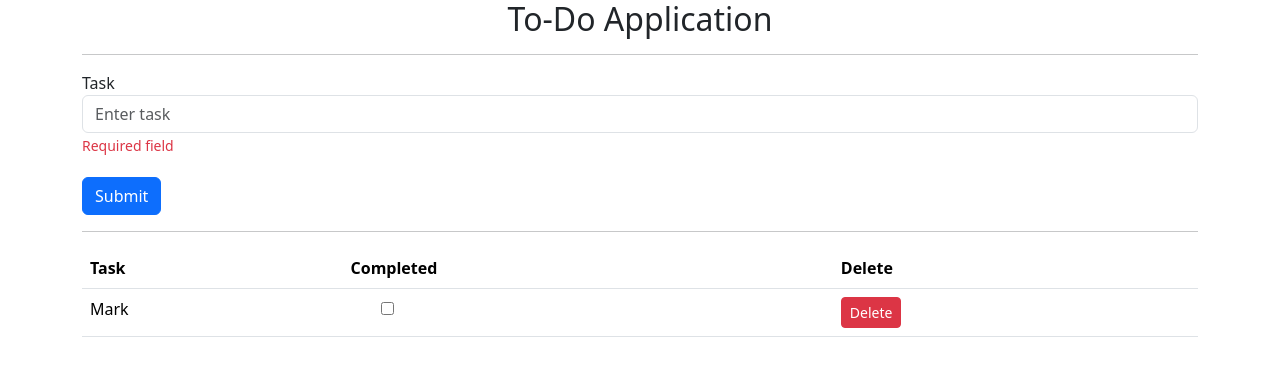
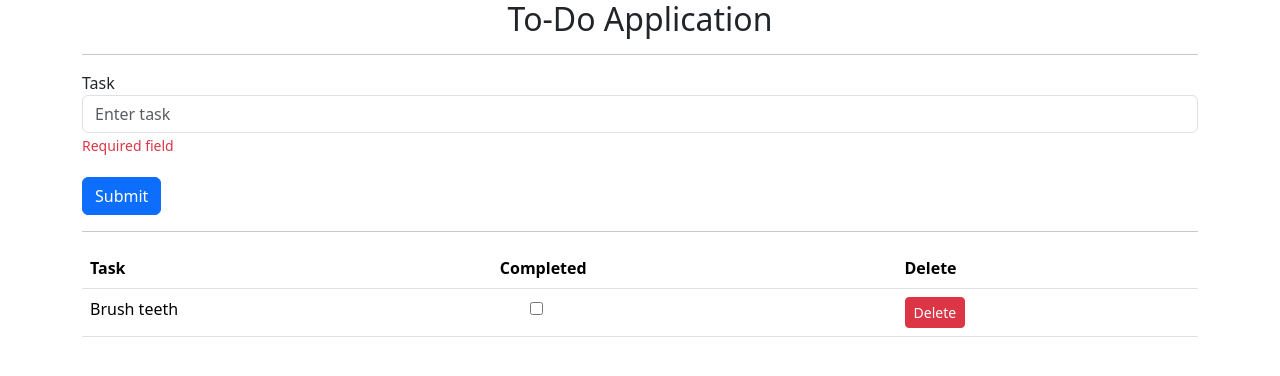
Before and after one commit to Kingcedru/Angular-todo-app, an Angular app: page / in a window 1280 px wide. Shown: the top 376 px of the page. Built offline with nearby package versions, Linux system fonts and the light colour scheme.

Commit message:
created tasks array

```diff
--- a/src/app/app.component.ts
+++ b/src/app/app.component.ts
@@ -1,13 +1,12 @@
 import { Component } from '@angular/core';
 import { RouterOutlet } from '@angular/router';
 import { TodoListComponent } from './todo-list/todo-list.component';
-
 @Component({
   selector: 'app-root',
   standalone: true,
   imports: [RouterOutlet, TodoListComponent],
   templateUrl: './app.component.html',
-  styleUrl: './app.component.css'
+  styleUrl: './app.component.css',
 })
 export class AppComponent {
   title = 'Angular-Todo-App';
--- a/src/app/todo-list/todo-list.component.html
+++ b/src/app/todo-list/todo-list.component.html
@@ -1,7 +1,7 @@
 <div class="container">
   <h1>To-Do Application</h1>
   <hr />
-  <form>
+  <form (ngSubmit)="onSubmit(taskForm)" #taskForm="ngForm">
     <div class="form-group">
       <label for="task">Task</label>
       <input
@@ -9,6 +9,8 @@
         class="form-control"
         id="task"
         placeholder="Enter task"
+        ngModel
+        name="task"
       />
       <small id="errorMessage" class="form-text text-danger"
         >Required field</small
@@ -28,8 +30,8 @@
       </tr>
     </thead>
     <tbody>
-      <tr>
-        <td>Mark</td>
+      <tr *ngFor="let t of taskArray">
+        <td>{{t.taskName}}</td>
         <td><input id="myCheckbox" type="checkbox" /></td>
         <td><button class="btn btn-danger btn-sm">Delete</button></td>
       </tr>
--- a/src/app/todo-list/todo-list.component.ts
+++ b/src/app/todo-list/todo-list.component.ts
@@ -1,16 +1,24 @@
+import { CommonModule } from '@angular/common';
 import { Component, OnInit } from '@angular/core';
+import { FormsModule, NgForm } from '@angular/forms';
 
 @Component({
   selector: 'app-todo-list',
   standalone: true,
   templateUrl: './todo-list.component.html',
-  styleUrls: ['./todo-list.component.css']
+  styleUrls: ['./todo-list.component.css'],
+  imports: [FormsModule, CommonModule]
 })
 export class TodoListComponent implements OnInit {
+  taskArray = [{taskName: "Brush teeth", isCompleted: false}]
 
   constructor() { }
 
   ngOnInit() {
   }
 
+  onSubmit(form: NgForm){
+
+  }
+
 }
```
